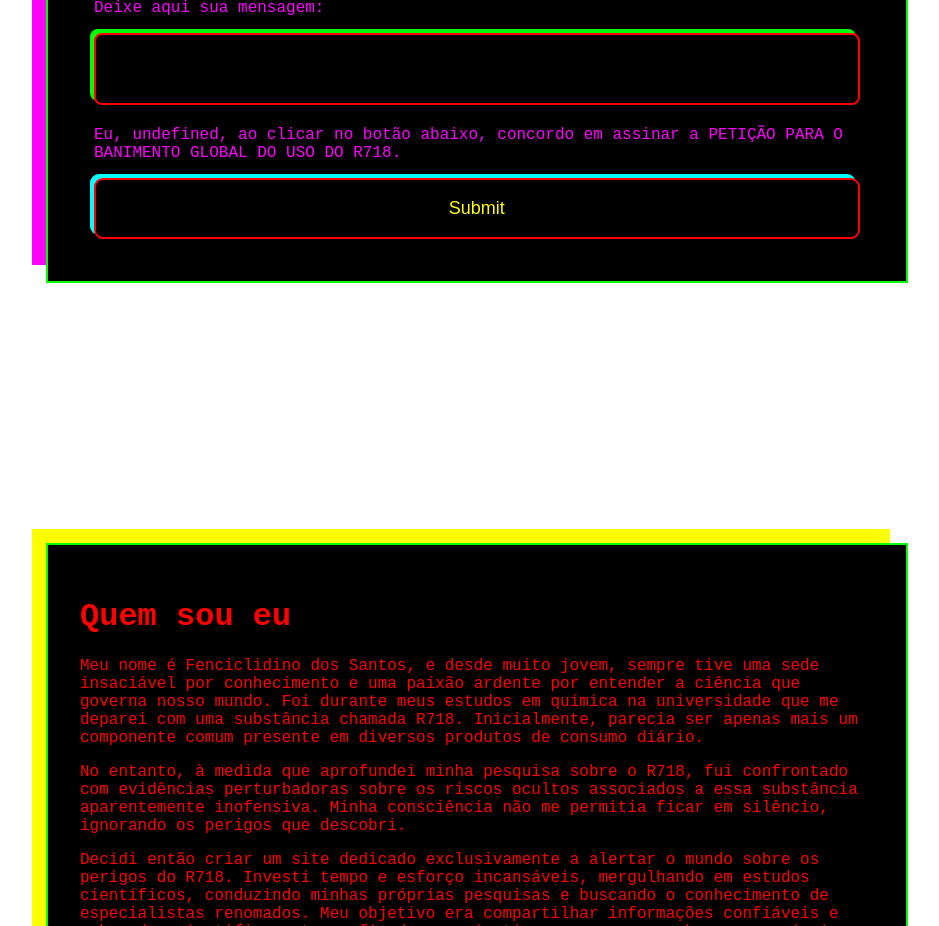
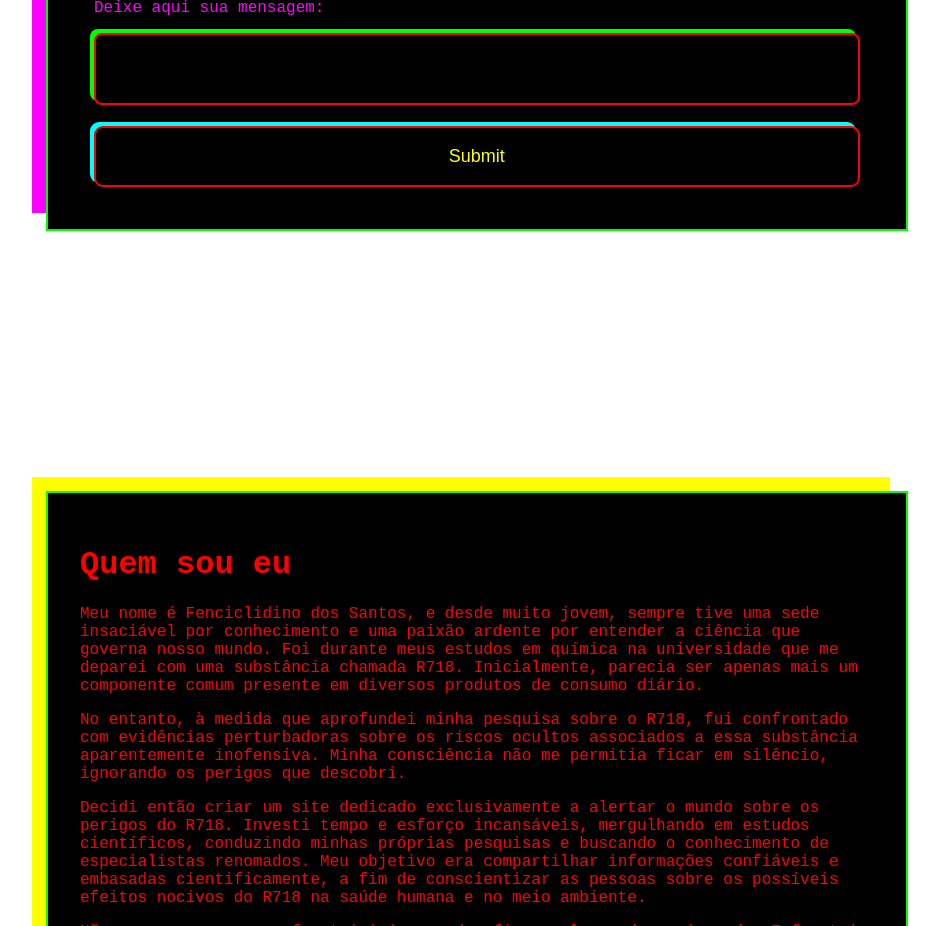
Before and after one commit to Alfrederson/threejs-thing, a SvelteKit app: page / in a window 1280 px wide. Shown: the part 9840-10766 px from the top of the page, without its empty margins (163-1102 px from the left). Built offline with nearby package versions, Linux system fonts and the light colour scheme; no server answers.

Commit message:
esqueci de trocar esse o por a

```diff
--- a/src/component/Formulario.svelte
+++ b/src/component/Formulario.svelte
@@ -81,14 +81,14 @@
     {:else}
         <fieldset disabled={busy}>
             <p>Nome:</p>
-            <input type="text" bind:value={form.nome} style="box-shadow: -4px -4px 0px {qualquerCor()};"/>
+            <input type="text" bind:value={form.name} style="box-shadow: -4px -4px 0px {qualquerCor()};"/>
             <p>E-mail:</p>
             <input type="text" bind:value={form.email} style="box-shadow: -4px -4px 0px {qualquerCor()};"/>
             <p>Deixe aqui sua mensagem:</p>
             <textarea bind:value={form.message} style="box-shadow: -4px -4px 0px {qualquerCor()}; resize: none;"/>
             <p>
-            {#if form.nome !== ""}
-                Eu, {form.nome}, ao clicar no botão abaixo, concordo em assinar a PETIÇÃO PARA O BANIMENTO GLOBAL DO USO DO R718.
+            {#if form.name !== ""}
+                Eu, {form.name}, ao clicar no botão abaixo, concordo em assinar a PETIÇÃO PARA O BANIMENTO GLOBAL DO USO DO R718.
             {/if}
             </p>
             <input type="submit" style="box-shadow: -4px -4px 0px {qualquerCor()};"/>
```
